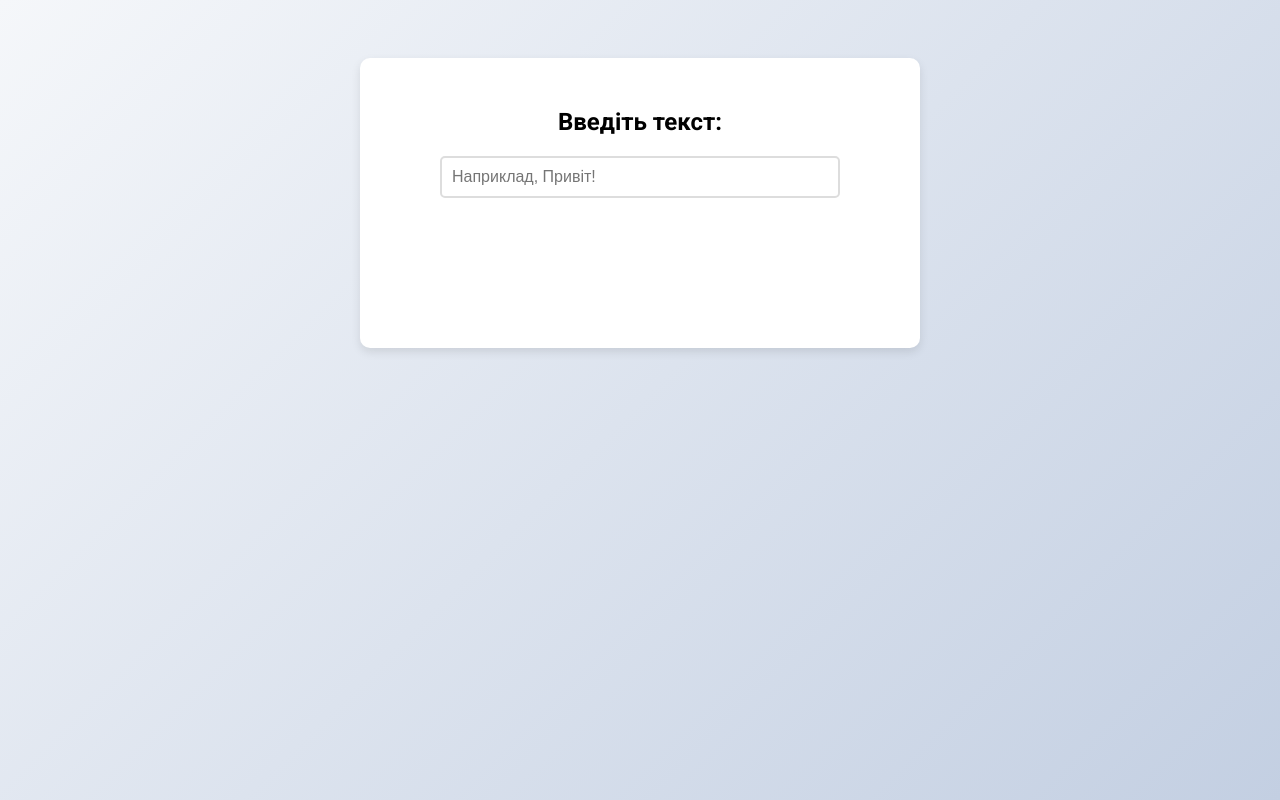
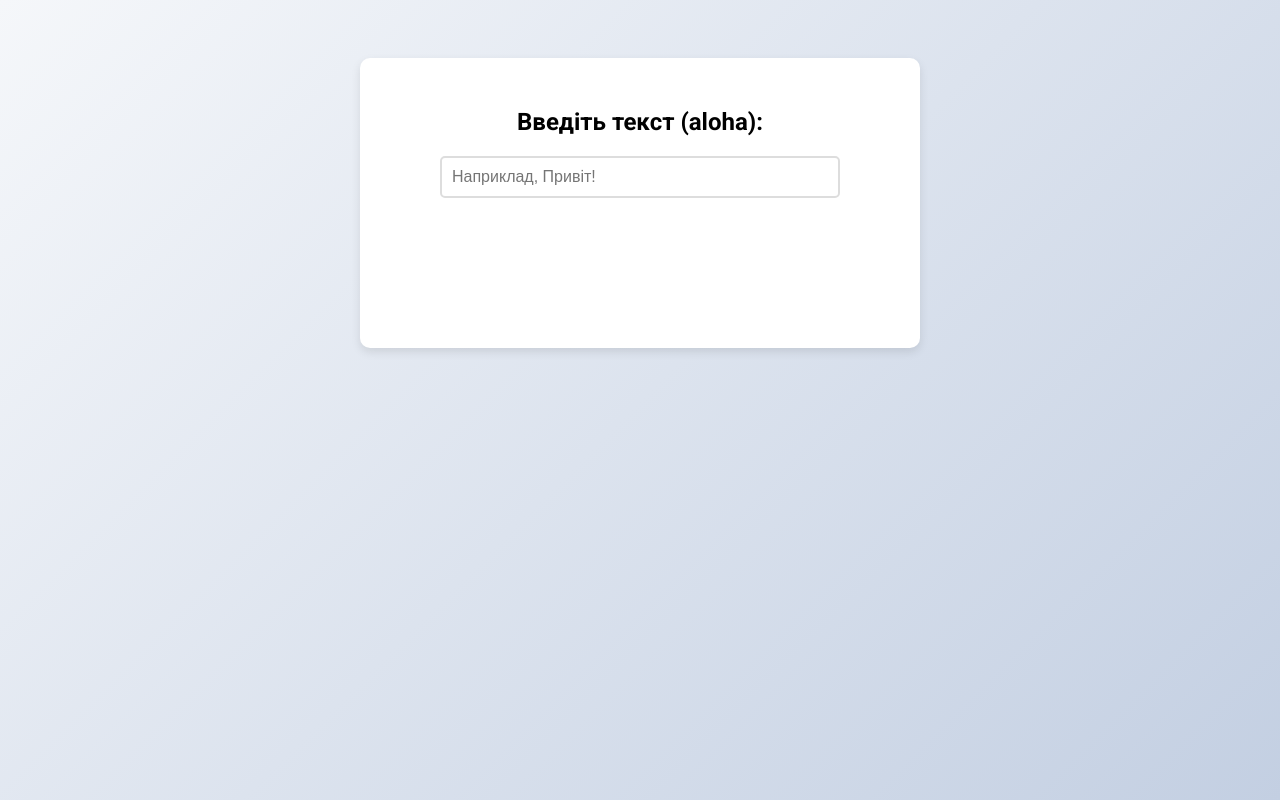
Before and after one commit to makovii/mtmiti_1, a plain HTML site: page src/index.html in a window 1280 px wide. Drawn offline with Linux system fonts and the light colour scheme.

Commit message:
add changes

```diff
--- a/src/index.html
+++ b/src/index.html
@@ -50,7 +50,7 @@
 </head>
 <body>
     <div class="container">
-        <h2>Введіть текст:</h2>
+        <h2>Введіть текст (aloha):</h2>
         <input type="text" id="userInput" oninput="updateText()" placeholder="Наприклад, Привіт!">
         <div class="styled-text lobster" id="lobsterText"></div>
         <div class="styled-text roboto" id="robotoText"></div>
```
